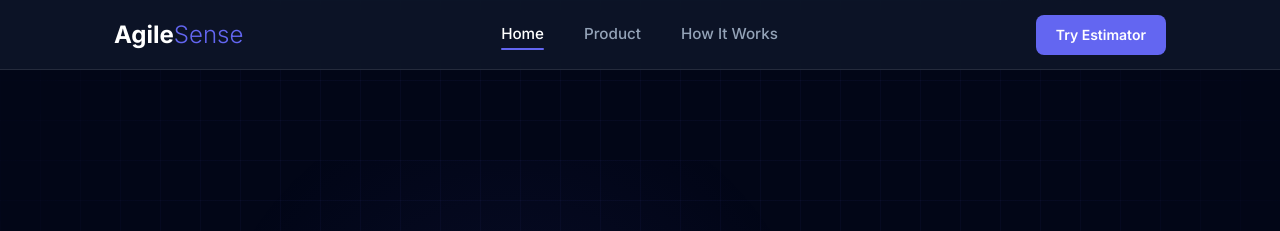
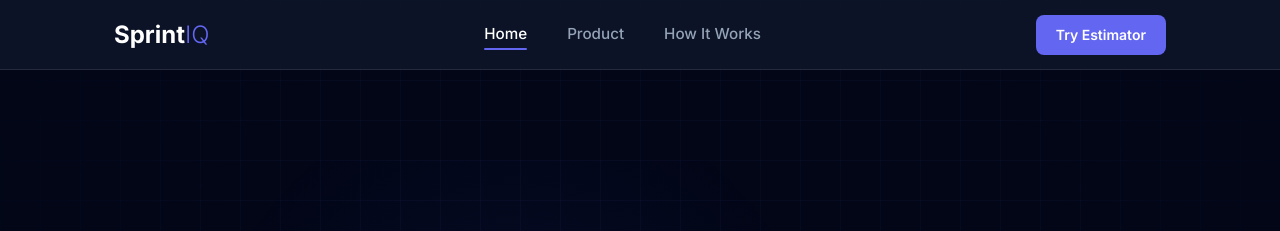
Before and after one commit to vivekperka7-spec/Agile-Story-Point-Estimation-using-Machine-Learning-, a FastAPI app: page / in a window 1280 px wide. Shown: the top 231 px of the page. Run offline with FastAPI, Linux system fonts and the light colour scheme; some libraries are stand-ins or nearby versions.

Commit message:
Update branding in navigation and footer

```diff
--- a/app/templates/layout.html
+++ b/app/templates/layout.html
@@ -97,7 +97,7 @@
   <header class="fixed top-0 left-0 right-0 h-[70px] bg-slate-900/85 backdrop-blur-md z-50 border-b border-white/10">
     <div class="max-w-[1100px] mx-auto px-6 h-full flex justify-between items-center">
       <a href="/" class="text-2xl font-bold text-white flex items-center">
-        Agile<span class="font-light text-accent">Sense</span>
+        Sprint<span class="font-light text-accent">IQ</span>
       </a>
       <nav class="flex gap-10 items-center">
         <a href="/"
@@ -123,7 +123,7 @@
   <footer class="bg-[#020617] text-[#64748B] pt-24 pb-12 border-t border-white/5">
     <div class="max-w-[1100px] mx-auto px-6 flex justify-between flex-wrap gap-8">
       <div class="flex-1 min-w-[200px]">
-        <div class="text-white text-xl font-bold mb-2">Agile<span class="font-light text-accent">Sense</span></div>
+        <div class="text-white text-xl font-bold mb-2">Sprint<span class="font-light text-accent">IQ</span></div>
         <p>AI-powered precision for modern Agile teams.</p>
       </div>
       <div class="flex flex-col gap-2">
```
